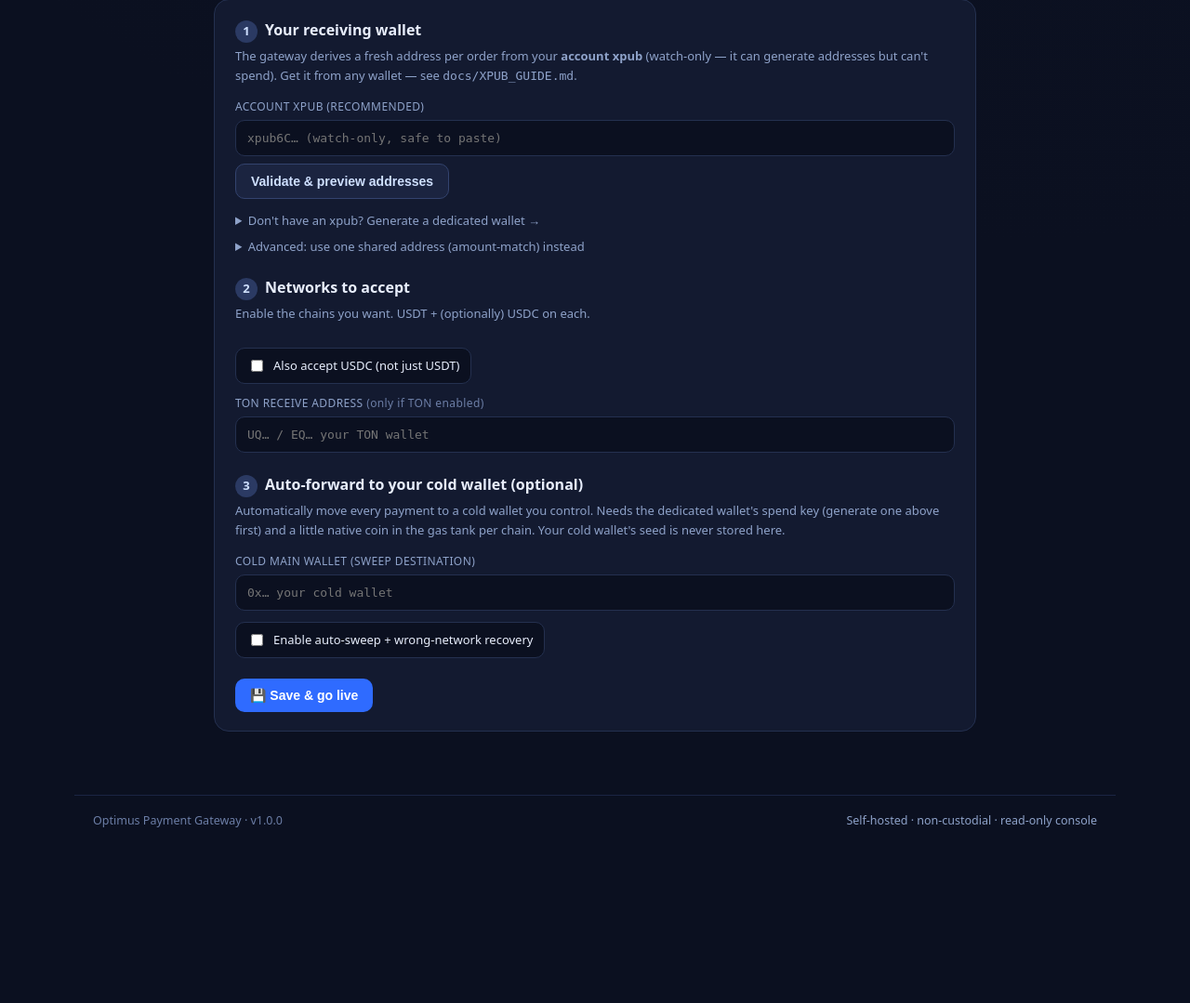
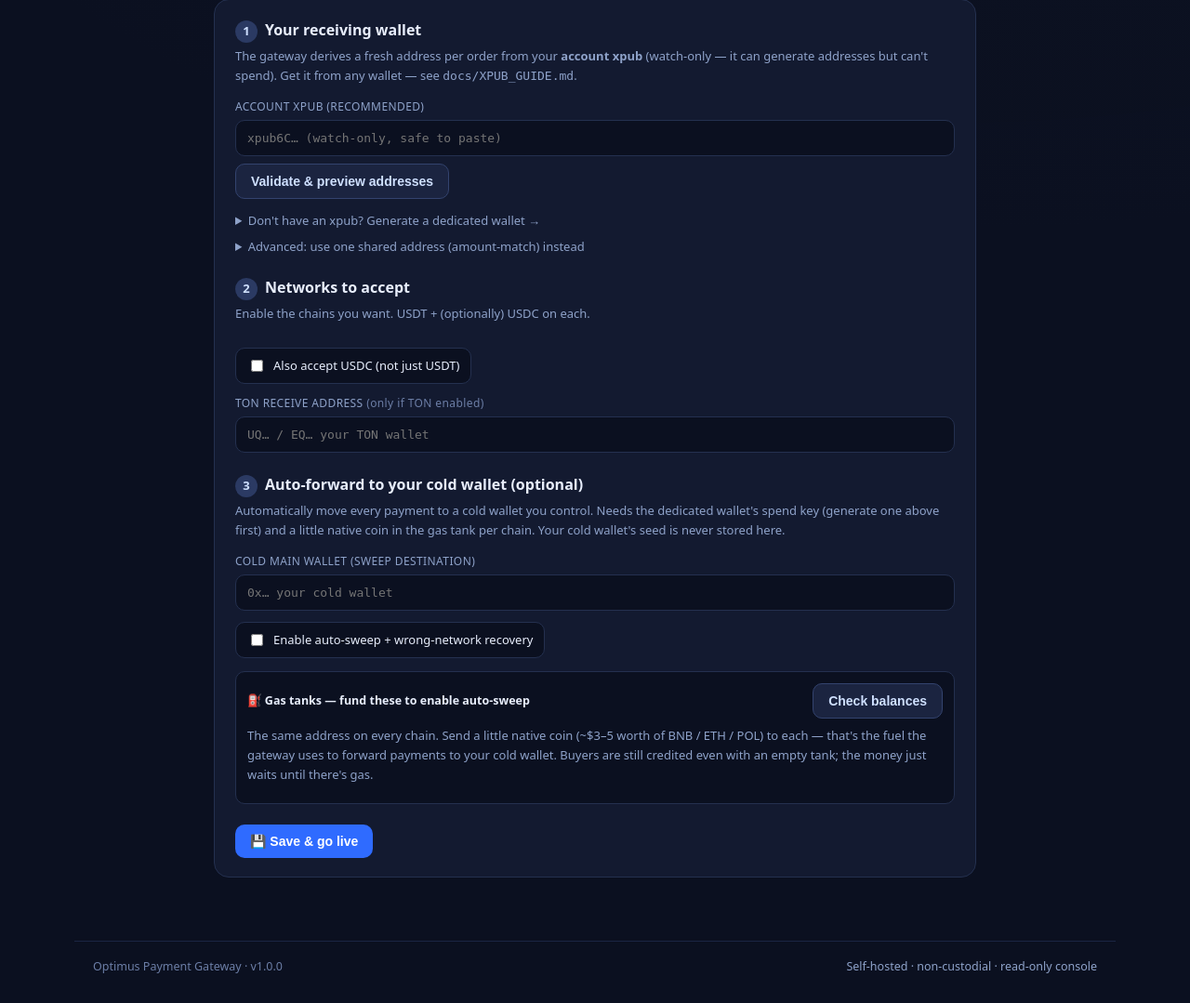
Before and after one commit to faysaliteng/optimus-payment-gateway, a Flask app: template admin/templates/setup.html in a window 1280 px wide. Shown: the part 208-1287 px from the top of the page at 93% size. Before the commit the page ends 1098 px from the top, so only its background shows below. Run offline with Flask 3, Linux system fonts and the light colour scheme; the template is opened without the code that fills it, so the values that code supplies are empty; parts of the project's set-up code (start-up, migrations or seed data) failed here and were passed over.

Commit message:
Beginner-proof README + gas-tank wizard panel + .env auto-load
- README rewritten for non-technical users (and AI hand-off): plain-English intro,
  6-step wizard walkthrough, honest 'auto vs. you-do' table, FAQ, troubleshooting,
  'give this to your AI' prompt.
- Fixes from adversarial review: per-OS commands (PowerShell/CMD/bash), how-to-get-the-code
  + venv, REST {status_code,data:{...}} envelope documented, 'watcher runs with run.py
  serve' clarified, single gas-tank address, local-webhook (ngrok/poll) note, RPC note.
- Wizard: gas-tank panel (/setup/gas) shows the address + live balances to fund.
- Config: load .env automatically via python-dotenv (so cp .env.example .env works
  without Docker); .env.example ships merchant key blank + localhost base URL.

Verified: 22/22 tests, wizard e2e, .env auto-load.

```diff
--- a/admin/app.py
+++ b/admin/app.py
@@ -267,6 +267,26 @@ def setup_generate_wallet():
                     "key_path": config.GATEWAY_SWEEP_KEY_PATH})
 
 
+@app.route("/setup/gas")
+@requires_auth(as_json=True)
+def setup_gas():
+    """Live gas-tank balances per chain — so the wizard can tell the operator exactly
+    which address to fund (and with how much) to enable auto-sweep. No keys."""
+    try:
+        tanks = sweeper.gas_tank_status()  # {method: {address, native, symbol}}
+    except Exception as exc:  # noqa: BLE001
+        return jsonify({"ok": False, "error": str(exc)})
+    thr = config.GAS_ALERT_THRESHOLD
+    out = []
+    for m, t in tanks.items():
+        addr = t.get("address") or ""
+        native = float(t.get("native") or 0)
+        out.append({"method": m, "label": CHAINS.get(m, {}).get("label", m),
+                    "address": addr, "native": native, "symbol": t.get("symbol") or "",
+                    "low": bool(addr) and native < thr})
+    return jsonify({"ok": True, "tanks": out, "have_key": config.summary()["sweep_key_present"]})
+
+
 @app.route("/setup/save", methods=["POST"])
 @requires_auth
 def setup_save():
--- a/admin/templates/setup.html
+++ b/admin/templates/setup.html
@@ -105,6 +105,17 @@
       <label class="chk" style="display:inline-flex;margin-top:12px">
         <input type="checkbox" name="auto_sweep" {{ 'checked' if auto_sweep }}> Enable auto-sweep + wrong-network recovery</label>
 
+      <div class="box" style="margin-top:14px">
+        <div class="row" style="justify-content:space-between">
+          <b>⛽ Gas tanks — fund these to enable auto-sweep</b>
+          <button type="button" class="btn ghost" onclick="checkGas()">Check balances</button>
+        </div>
+        <p class="hint" style="margin:8px 0 0">The same address on every chain. Send a little native coin
+          (~$3–5 worth of BNB / ETH / POL) to each — that's the fuel the gateway uses to forward payments to your
+          cold wallet. Buyers are still credited even with an empty tank; the money just waits until there's gas.</p>
+        <div id="gasOut" style="margin-top:8px"></div>
+      </div>
+
       <div style="margin-top:22px"><button type="submit" class="btn">💾 Save &amp; go live</button></div>
     </form>
   </div>
@@ -137,5 +148,15 @@ async function genWallet(){
     +'<span class="mono">'+d.gas_tank+'</span></div>';
   document.getElementById('xpub').value='••••••••  (dedicated wallet set)';
 }
+async function checkGas(){
+  const out=document.getElementById('gasOut');out.innerHTML='<span class=hint>Checking chains…</span>';
+  const r=await fetch('{{ url_for("setup_gas") }}');const d=await r.json();
+  if(!d.ok){out.innerHTML='<span class="err">'+(d.error||'error')+'</span>';return;}
+  if(!d.have_key){out.innerHTML='<span class="warn">Generate a dedicated wallet above first — a watch-only xpub has no gas tank to fund (you\'d sweep manually).</span>';return;}
+  let h='<table class="addrs">';
+  d.tanks.forEach(t=>{h+='<tr><td>'+t.label+'</td><td class="mono">'+(t.address||'—')+'</td><td>'+
+    (t.low?'<span class="warn">'+t.native.toFixed(4)+' '+t.symbol+' — top up</span>':'<span class="ok">'+t.native.toFixed(4)+' '+t.symbol+' ✓</span>')+'</td></tr>';});
+  out.innerHTML=h+'</table>';
+}
 </script>
 {% endblock %}
--- a/requirements.txt
+++ b/requirements.txt
@@ -13,5 +13,8 @@ segno>=1.6.1
 # --- admin dashboard (optional) ---
 flask>=3.0.0
 
+# --- loads a local .env file (so `cp .env.example .env` works without Docker) ---
+python-dotenv>=1.0.0
+
 # Standard library covers the rest (sqlite3, urllib, hmac, hashlib). No Redis, no
 # MySQL, no node processes — one process, one SQLite file.
```
Also changed, not shown: optimus_gateway/config.py (+9 -0 lines), README.md, 1 other file.
